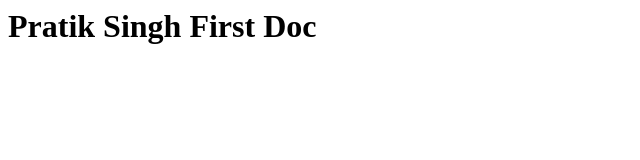
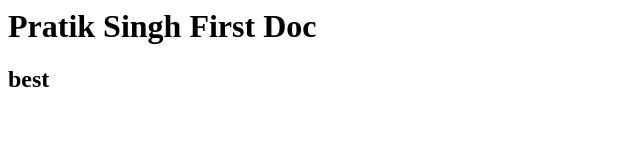
Before and after one commit to pratiksingh668/hello-world, a plain HTML site: page index.html in a window 1280 px wide. Shown: the full height of the page, 0-640 px from the left. Drawn offline with Linux system fonts and the light colour scheme.

Commit message:
index.html

```diff
--- a/index.html
+++ b/index.html
@@ -2,5 +2,6 @@
 <head>
 <title>trykaro</title>
 <h1>Pratik Singh First Doc</h1>
+  <h2>best</h2>
 </head>
 </html>
```
